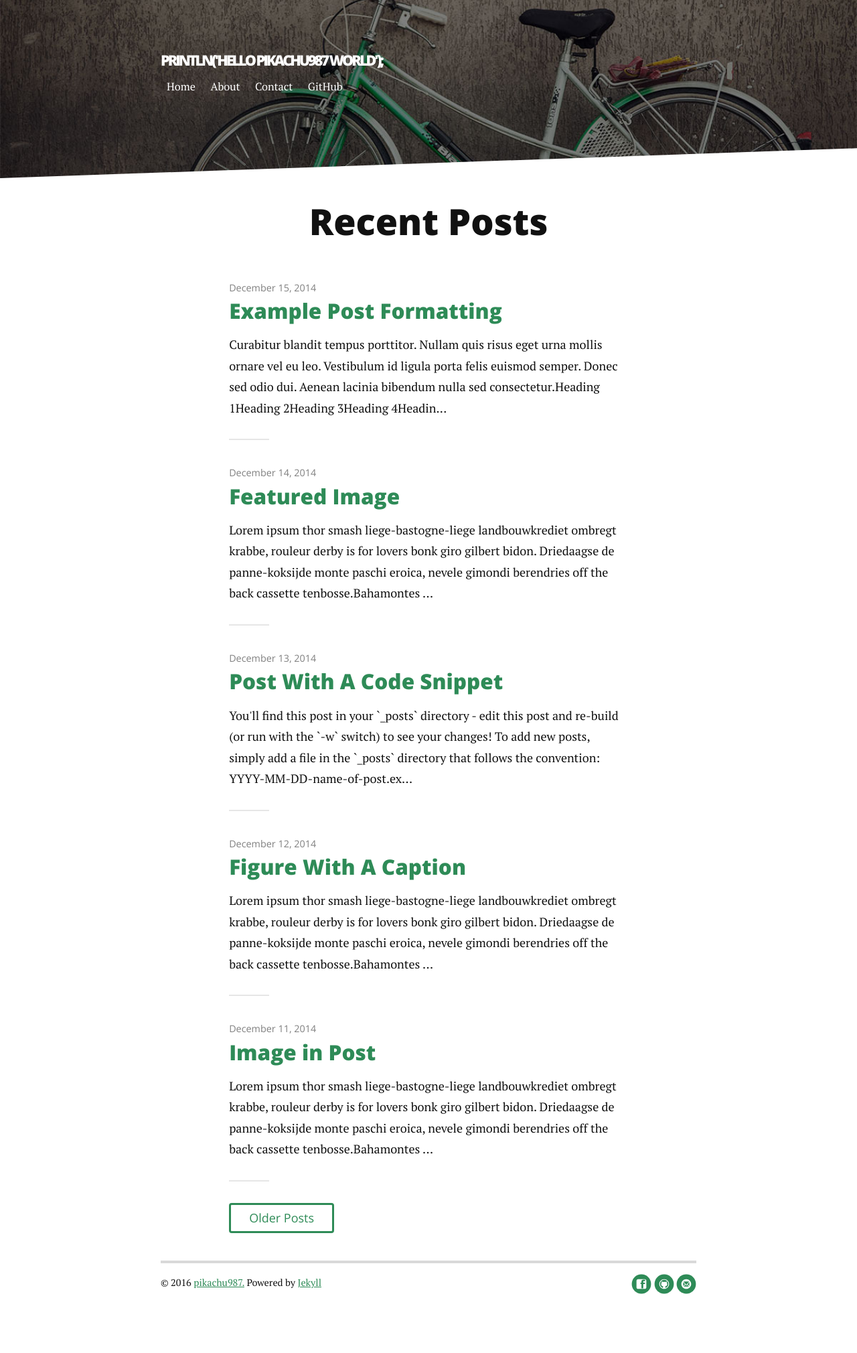
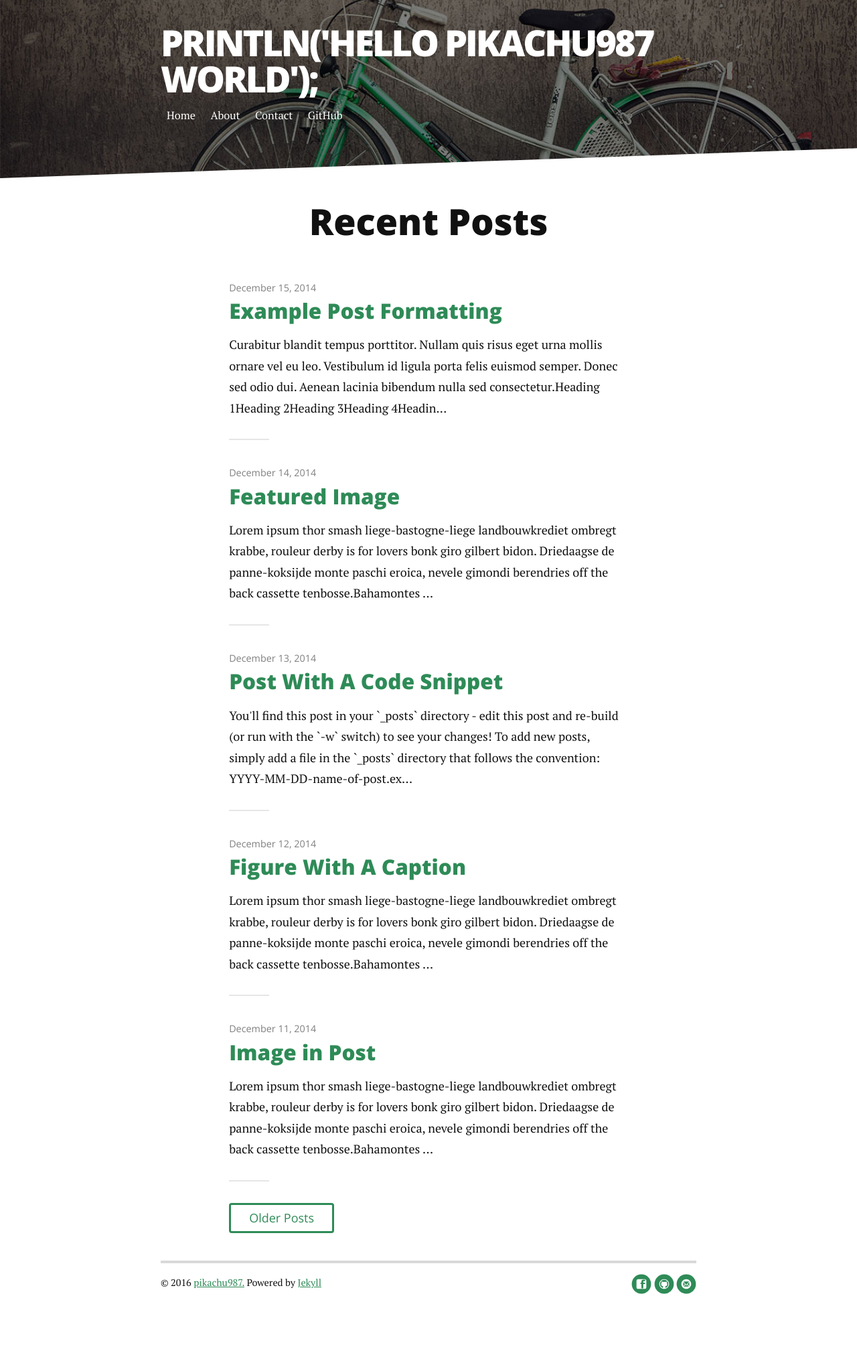
Before and after one commit to pikachu987/pikachu987.github.io, a Jekyll site: the page built from index.html, in a window 1280 px wide. Shown: the whole page at 67% size. Built offline with Jekyll 4.4.1, drawn with Linux system fonts in a browser that asks for light colours; nearby versions of some CDN libraries; the list of posts is cut into pages by our own code.

Commit message:
Update header.html

```diff
--- a/_includes/header.html
+++ b/_includes/header.html
@@ -1,6 +1,6 @@
  <div class="header">
      <div class="container">
-         <h1 class="logo" style="font-size: 1.2em;"><a href="{{ site.baseurl }}/">{{ site.title }}</a></h1>
+         <h1 class="logo"><a href="{{ site.baseurl }}/">{{ site.title }}</a></h1>
          <nav class="nav-collapse">
              <ul class="noList">
                  {% for link in site.navigation %}{% assign current = nil %}{% if page.url contains link.url %}{% assign current = 'current' %}{% endif %}
```
